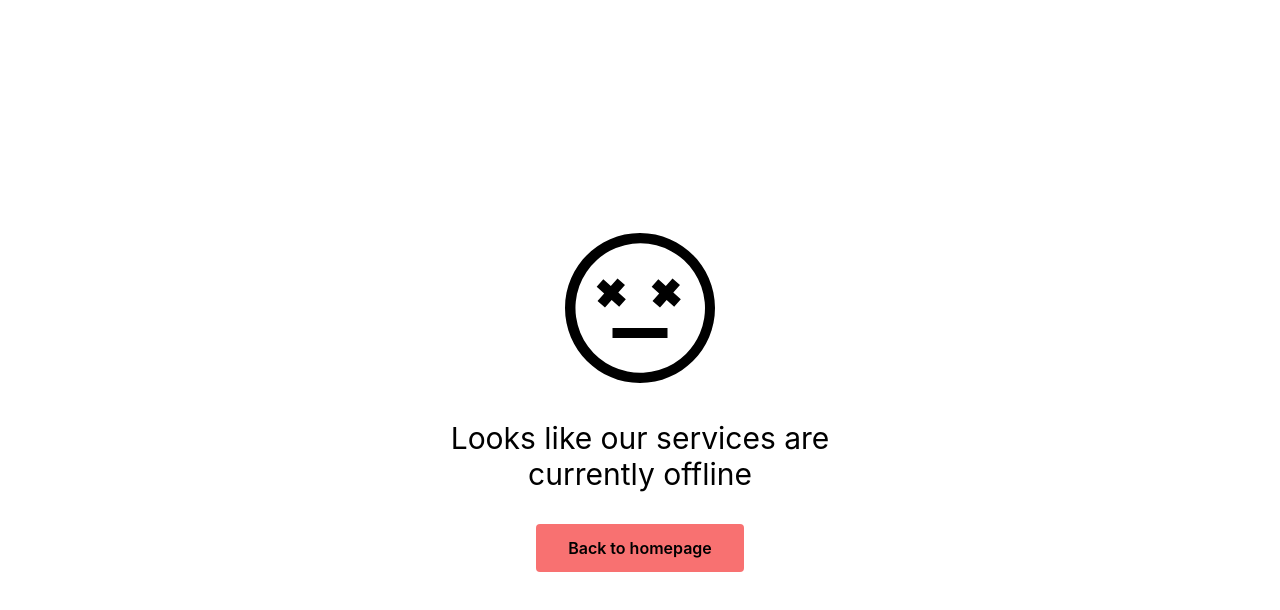
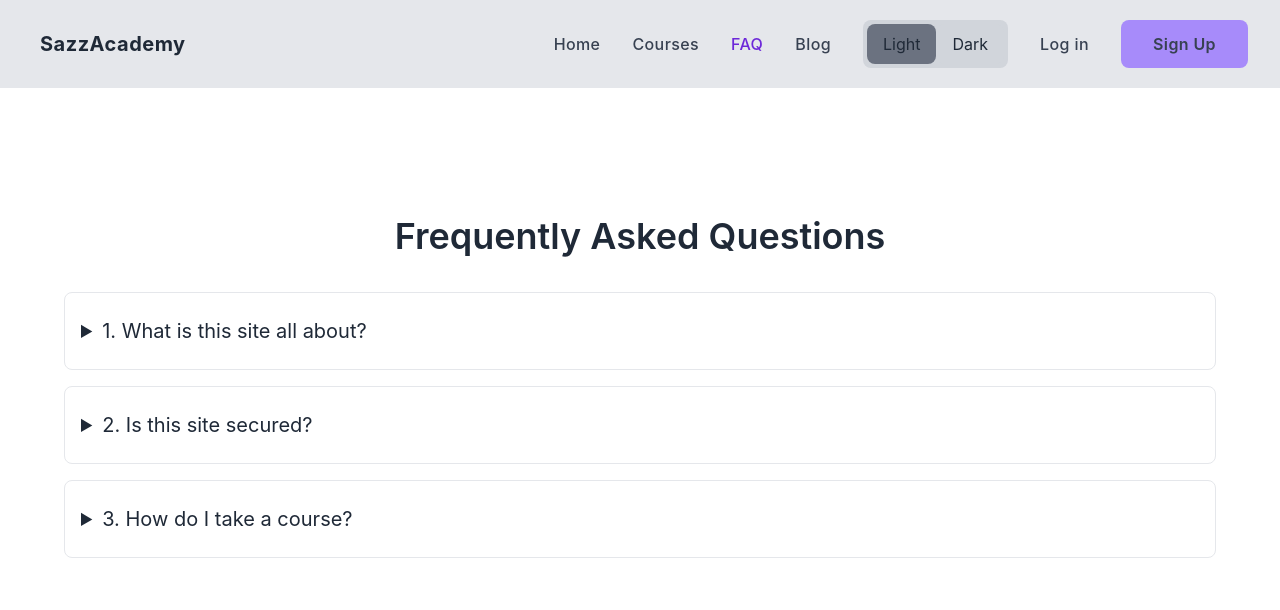
Before and after one commit to Sazz07/sazz.academy-client, a React (Create React App) app: page /faq in a window 1280 px wide. Shown: the top 610 px of the page. Built offline with nearby package versions, Linux system fonts and the light colour scheme.

Commit message:
FAQ Page added

```diff
--- /dev/null
+++ b/src/Pages/Faq/Faq.js
@@ -0,0 +1,32 @@
+import React from 'react';
+
+const Faq = () => {
+    return (
+        <div className="px-4 py-16 mx-auto sm:max-w-xl md:max-w-full lg:max-w-screen-xl md:px-24 lg:px-8 lg:py-24 h-screen text-gray-800">
+            <div className="container flex flex-col justify-center px-4 py-8 mx-auto md:p-8">
+                <h2 className="text-2xl font-semibold sm:text-4xl text-center mb-5">Frequently Asked Questions</h2>
+                <div className="mt-4 mb-8 space-y-4">
+                    <details className="w-full border rounded-lg">
+                        <summary className="px-4 py-6 text-xl focus:outline-none focus-visible:ring-violet-400">1. What is this site all about?</summary>
+                        <p className="px-4 py-6 pt-0 ml-4 -mt-4 text-gray-600">This site is about online learning. You can learn various things on various topics from here. <br /> We have some great courses on some some popular topics. This is absolutely a free site. <br /> All you need to do is create an account. Logged in and get accessed to our courses.
+                        </p>
+                    </details>
+                    <details className="w-full border rounded-lg">
+                        <summary className="px-4 py-6 text-xl focus:outline-none focus-visible:ring-violet-400">2. Is this site secured?</summary>
+                        <p className="px-4 py-6 pt-0 ml-4 -mt-4 text-gray-600">Yes, This is a very secured site. You can easily sign up to our site. <br /> This site is created using firebase. You can login to our site by using your Google or Github Account. <br /> No personal information going to be leaked from our site.
+                        </p>
+                    </details>
+                    <details className="w-full border rounded-lg">
+                        <summary className="px-4 py-6 text-xl focus:outline-none focus-visible:ring-violet-400">3. How do I take a course? </summary>
+                        <p className="px-4 py-6 pt-0 ml-4 -mt-4 text-gray-600">It's very simple. First, create an account and then make sure to logged in. <br />
+                            After that go to our course section. There you will get some courses. Select your desire course. <br />
+                            Then clicked to the Premium Access button and you will get the course.
+                        </p>
+                    </details>
+                </div>
+            </div>
+        </div>
+    );
+};
+
+export default Faq;
--- a/src/Routes/Routes.js
+++ b/src/Routes/Routes.js
@@ -1,6 +1,7 @@
 import { createBrowserRouter } from "react-router-dom";
 import Main from "../layouts/Main";
 import ErrorPage from "../Pages/ErrorPage/ErrorPage";
+import Faq from "../Pages/Faq/Faq";
 import Home from "../Pages/Home/Home";
 import Login from "../Pages/Login/Login";
 import Signup from "../Pages/Signup/Signup";
@@ -27,6 +28,10 @@ export const routes = createBrowserRouter([
                 path: '/signup',
                 element: <Signup></Signup>
             },
+            {
+                path: '/faq',
+                element: <Faq></Faq>
+            },
         ]
     }
 ]);
```
